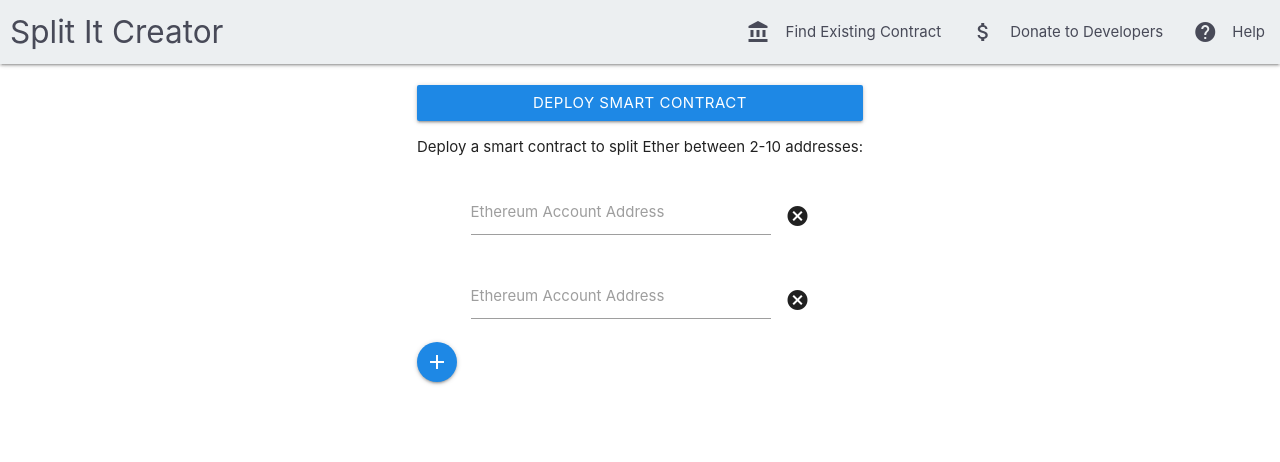
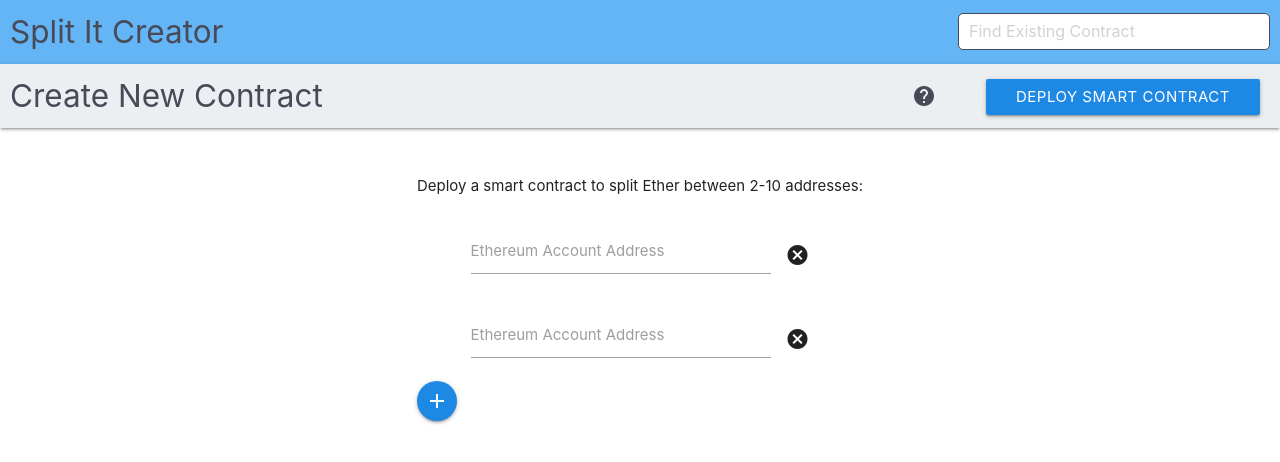
Before and after one commit to elliothimmelfarb/ethereum-splitit-creator, a website with bundled scripts: page index.html in a window 1280 px wide. Built offline with nearby package versions, Linux system fonts and the light colour scheme; files whose address does not match are found by name.

Commit message:
adds bower components and new styling

```diff
--- a/index.html
+++ b/index.html
@@ -9,22 +9,35 @@
   <meta name="viewport" content="width=device-width, initial-scale=1.0"/>
 </head>
 <body>
-  <nav>
-    <div class="nav-wrapper blue-grey lighten-5">
+  <nav id="first-nav">
+    <div class="nav-wrapper blue lighten-2">
       <a href="#" id="logo" class="brand-logo">Split It Creator</a>
       <ul id="nav-mobile" class="right hide-on-med-and-down">
-        <li><a href="sass.html"><i class="material-icons left">account_balance</i>Find Existing Contract</a></li>
-        <li><a href="badges.html"><i class="material-icons left">attach_money</i>Donate to Developers</a></li>
-        <li><a href="collapsible.html"><i class="material-icons left">help</i>Help</a></li>
+        <li>
+          <div id="find-existing">
+            <input id="existing1" type="text" placeholder="Find Existing Contract">
+            <!-- <label for="existing1">Find Existing Contract</label> -->
+          </div>
+          <!-- <li><a href="sass.html"><i class="material-icons left">account_balance</i>Find Existing Contract</a></li> -->
+        </li>
+      </ul>
+    </div>
+  </nav>
+  <nav id="second-nav">
+    <div class="nav-wrapper blue-grey lighten-5">
+      <a href="#" id="page-title" class="brand-logo">Create New Contract</a>
+      <ul id="nav-mobile" class="right hide-on-med-and-down">
+        <li><a href="collapsible.html"><i class="material-icons left">help</i></a></li>
+        <li>
+          <button id="deploy-btn" class="waves-effect waves-light blue darken-1 btn" onclick="initiateDeploy()">
+            Deploy Smart Contract
+          </button>
+        </li>
       </ul>
     </div>
   </nav>
   <div id="outer-app-container" class="container">
     <div id="inner-app-container">
-
-      <button class="waves-effect waves-light blue darken-1 btn" onclick="initiateDeploy()">
-        Deploy Smart Contract
-      </button>
 
       <p class="text-center">Deploy a smart contract to split Ether between 2-10 addresses:</p>
 
--- a/style.css
+++ b/style.css
@@ -26,11 +26,41 @@ div.fade-out {
         animation: fadein 1s;
 }
 
+.left {
+  margin: 0 auto;
+}
+
+#nav-mobile {
+  display: flex;
+  align-items: center;
+}
+
+#find-existing {
+  margin-right: 10px;
+}
+
+#find-existing input {
+  border: 1px solid #484a58;
+  border-radius: 5px;
+  background-color: white;
+  height: 35px;
+  width: 300px;
+  padding-left: 10px;
+}
+
+#deploy-btn {
+  margin: 0 20px;
+}
+
 #inner-app-container {
-  margin-top: 85px;
+  margin-top: 160px;
   display: flex;
   flex-direction: column;
   justify-content: center;
+}
+
+#second-nav {
+  margin-top: 64px;
 }
 
 #add-btn-container {
@@ -42,7 +72,7 @@ div.fade-out {
   transition: all 3s ease-in-out;
 }
 
-#logo {
+#logo, #page-title {
   margin-left: 10px;
   color: #484a58;
 }
```
Also changed, not shown: 1 other file.
